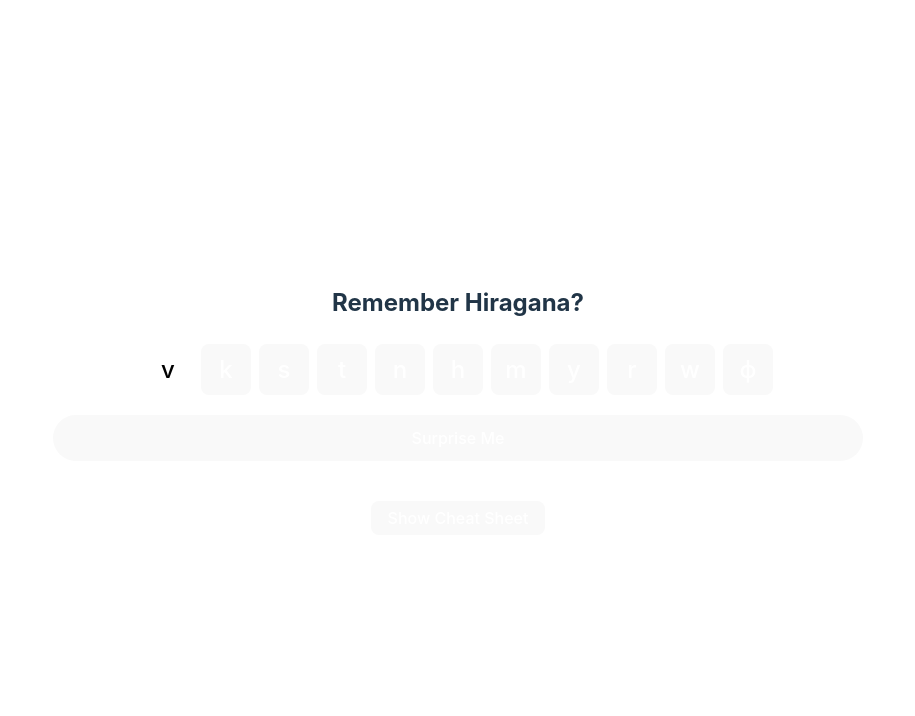
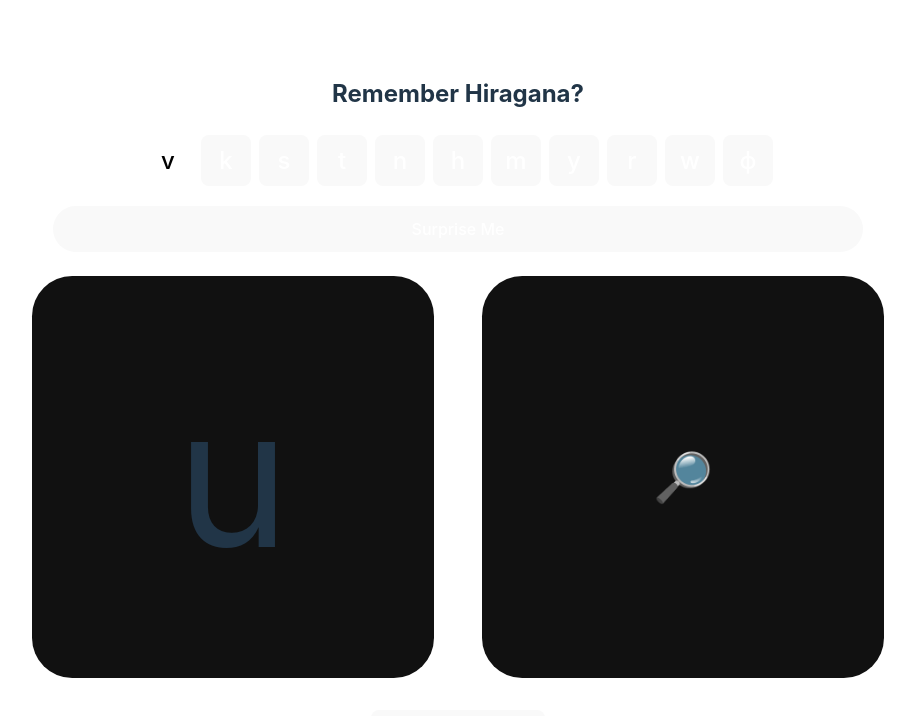
Before and after one commit to wrick17/japanese-practice, a React (Vite) app: page / in a window 1280 px wide. Shown: the top 716 px of the page, without its empty margins (182-1097 px from the left). Built offline with nearby package versions, Linux system fonts and the light colour scheme.

Commit message:
better shuffling

```diff
--- a/src/App.jsx
+++ b/src/App.jsx
@@ -1,9 +1,9 @@
 import { useEffect, useState } from "react";
 import "./App.css";
-import { getList, masterList, selectRandom } from "./utils";
+import { getList, masterList, selectRandom, shuffle } from "./utils";
 import { Selector } from "./Selector";
 import { ShowCase } from "./ShowCase";
-import { CheatSheet } from './CheatSheet';
+import { CheatSheet } from "./CheatSheet";
 
 const initialValue = masterList.map((item) => ({
   value: item,
@@ -11,19 +11,37 @@ const initialValue = masterList.map((item) => ({
   checked: false,
 }));
 
+const getItemsToShow = (list) =>
+  shuffle(
+    getList(
+      (list || initialValue)
+        .filter((item) => item.checked)
+        .map((item) => item.value)
+    )
+  );
+
 function App() {
   const [list, setList] = useState(initialValue);
-  const [randomItem, setRandomItem] = useState();
+  const [currentItem, setCurrentItem] = useState(0);
+  const [itemsToShow, setItemsToShow] = useState(getItemsToShow());
 
-  const itemsToShow = getList(
-    list.filter((item) => item.checked).map((item) => item.value)
-  );
-  const randomize = () => setRandomItem(selectRandom(itemsToShow));
+  const next = () => {
+    if (currentItem < itemsToShow.length - 1) {
+      setCurrentItem(currentItem + 1);
+    } else {
+      setItemsToShow(getItemsToShow(list));
+      setCurrentItem(0);
+    }
+  };
+
+  useEffect(() => {
+    setItemsToShow(getItemsToShow(list));
+  }, [list]);
 
   useEffect(() => {
     const handleKeyPress = (event) => {
       if (event.key === " ") {
-        randomize();
+        next();
       }
     };
     window.addEventListener("keypress", handleKeyPress);
@@ -34,10 +52,10 @@ function App() {
     <div className="select">
       <h2>Remember Hiragana?</h2>
       <Selector list={list} setList={setList} />
-      <button className="switch" onClick={randomize}>
+      <button className="switch" onClick={next}>
         Surprise Me
       </button>
-      {randomItem && <ShowCase randomItem={randomItem} />}
+      <ShowCase item={itemsToShow[currentItem]} />
       <CheatSheet />
     </div>
   );
--- a/src/ShowCase.jsx
+++ b/src/ShowCase.jsx
@@ -2,18 +2,18 @@ import { useEffect, useState } from "react";
 import classNames from "classnames";
 import { speak } from './utils';
 
-export const ShowCase = ({ randomItem }) => {
+export const ShowCase = ({ item }) => {
   const [show, setShow] = useState(false);
 
   useEffect(() => {
     setShow(false);
-    speak(randomItem.kana);
-  }, [randomItem]);
+    speak(item.kana);
+  }, [item]);
 
   return (
     <div className="showcase">
-      <div className="block roumaji" onClick={() => speak(randomItem.kana)}>
-        {randomItem.roumaji}
+      <div className="block roumaji" onClick={() => speak(item.kana)}>
+        {item.roumaji}
       </div>
       <div
         className={classNames("block kana", { hiding: !show })}
@@ -21,7 +21,7 @@ export const ShowCase = ({ randomItem }) => {
           if (!show) setShow(true);
         }}
       >
-        {show ? randomItem.kana : "🔎"}
+        {show ? item.kana : "🔎"}
       </div>
     </div>
   );
--- a/src/utils.js
+++ b/src/utils.js
@@ -87,3 +87,11 @@ export const speak = (input) => {
   utterance.volume = 1;
   speechSynthesis.speak(utterance);
 };
+
+export const shuffle = (array) => {
+  for (let i = array.length - 1; i > 0; i--) {
+    const j = Math.floor(Math.random() * (i + 1));
+    [array[i], array[j]] = [array[j], array[i]];
+  }
+  return array;
+};
```
Also changed, not shown: src/Selector.jsx (line endings or trailing spaces).
